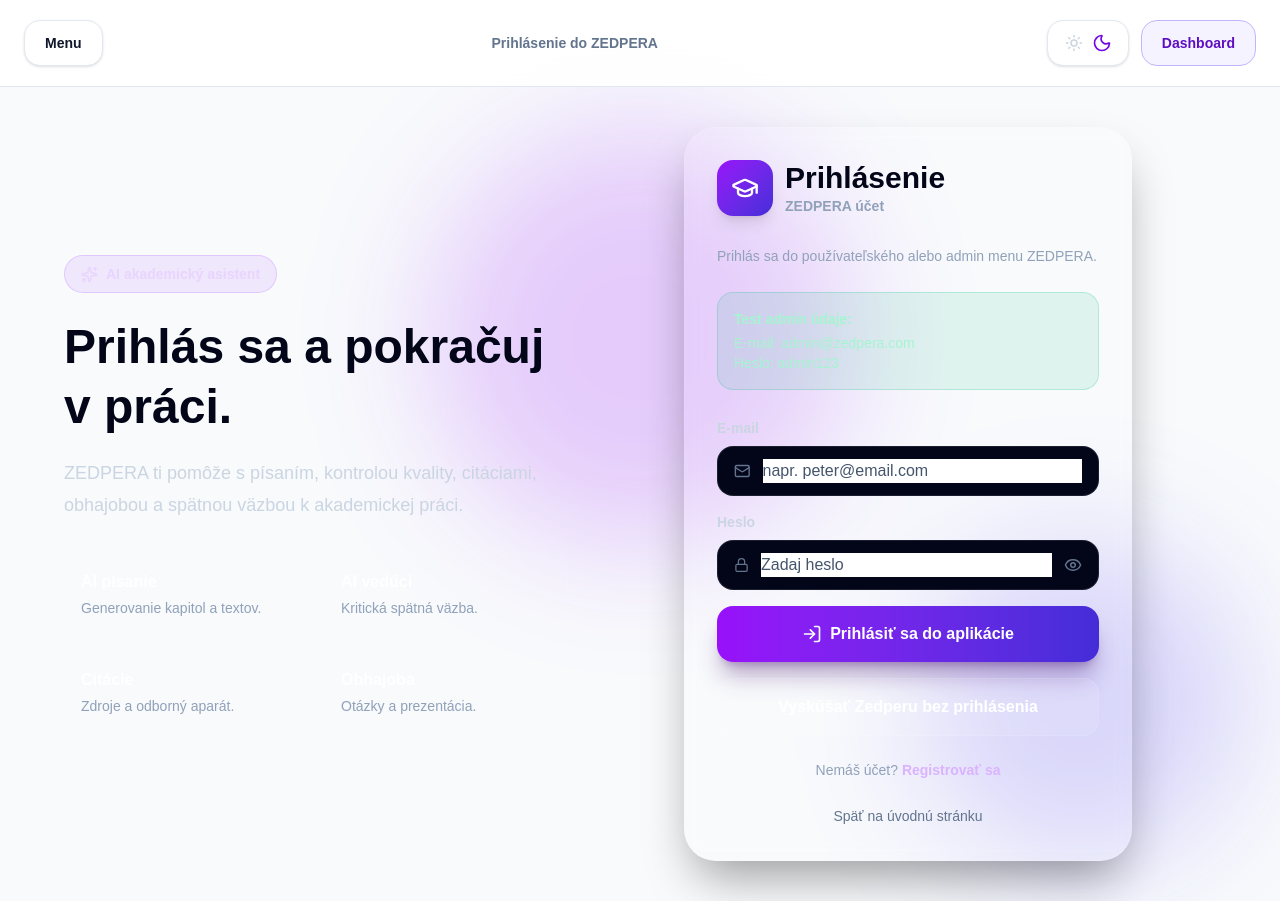
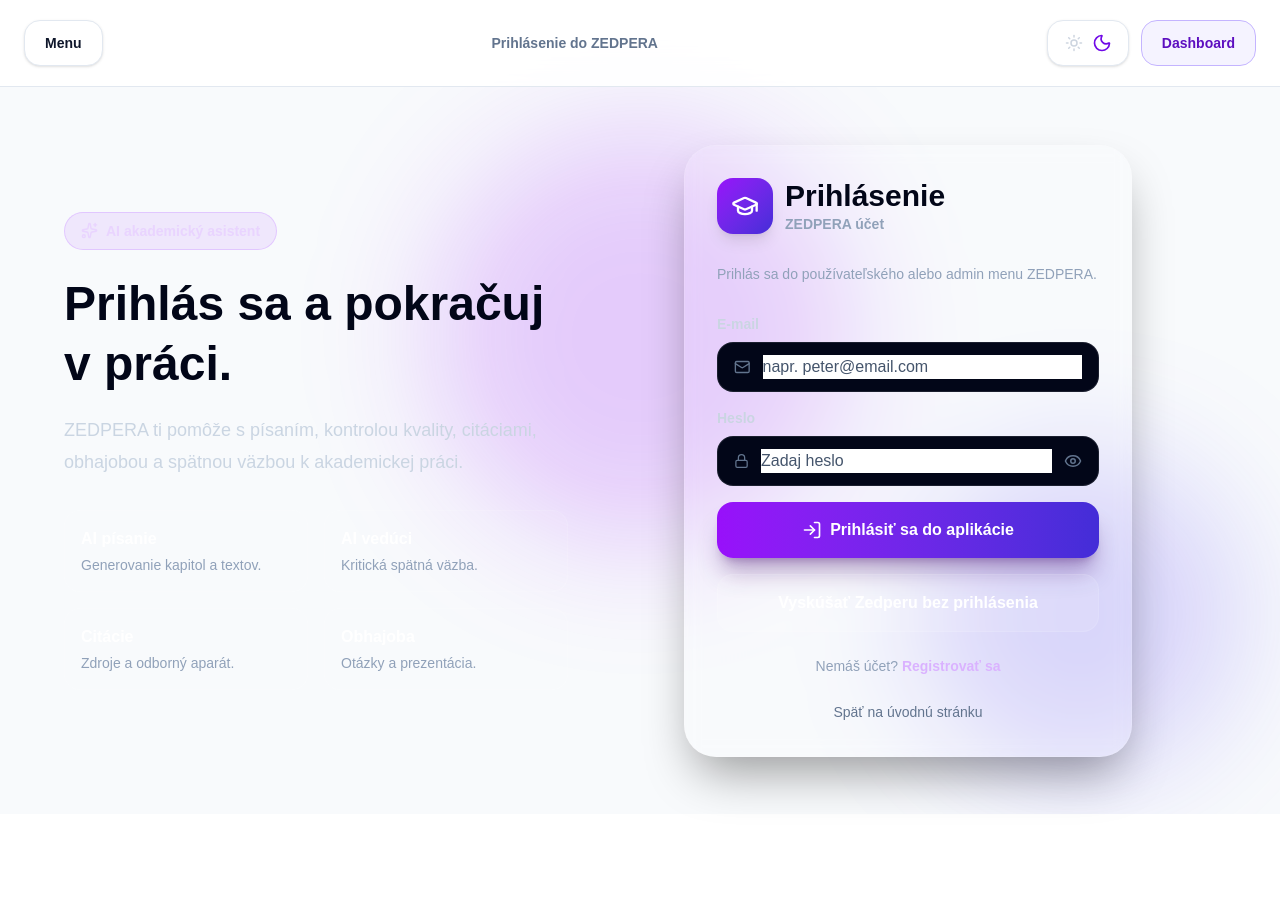
Before and after one commit to Peter8209/moj-ai-projekt, a Next.js app: page /login in a window 1280 px wide. After the commit the page ends 814 px from the top, so only its background shows below. Built offline with nearby package versions, Linux system fonts and the light colour scheme.

Commit message:
Fix build errors and add chat history

```diff
--- a/app/login/page.tsx
+++ b/app/login/page.tsx
@@ -204,11 +204,7 @@
               Prihlás sa do používateľského alebo admin menu ZEDPERA.
             </p>
 
-            <div className="mt-6 rounded-2xl border border-emerald-500/20 bg-emerald-500/10 p-4 text-sm text-emerald-200">
-              <div className="font-black">Test admin údaje:</div>
-              <div className="mt-1">E-mail: admin@zedpera.com</div>
-              <div>Heslo: admin123</div>
-            </div>
+
 
             {error && (
               <div className="mt-5 rounded-2xl border border-red-500/30 bg-red-500/10 p-4 text-sm font-semibold text-red-200">
```
